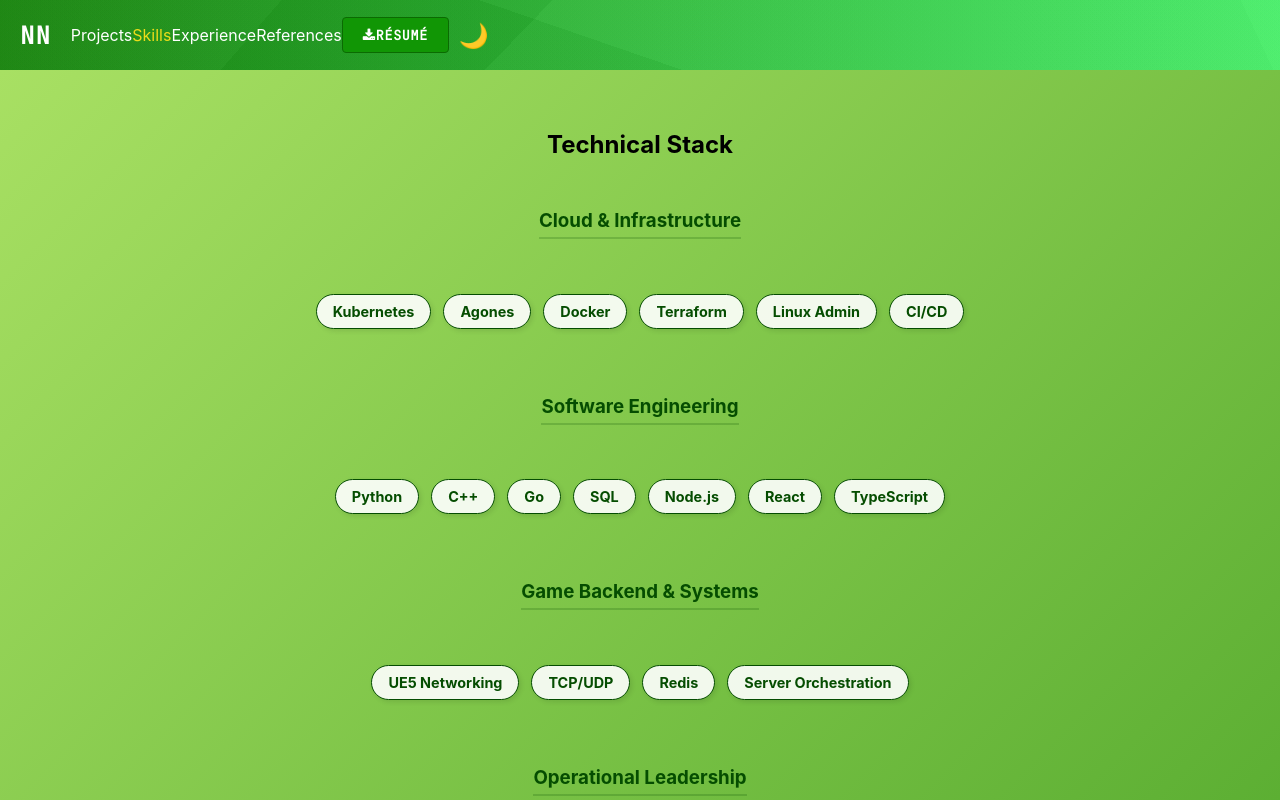
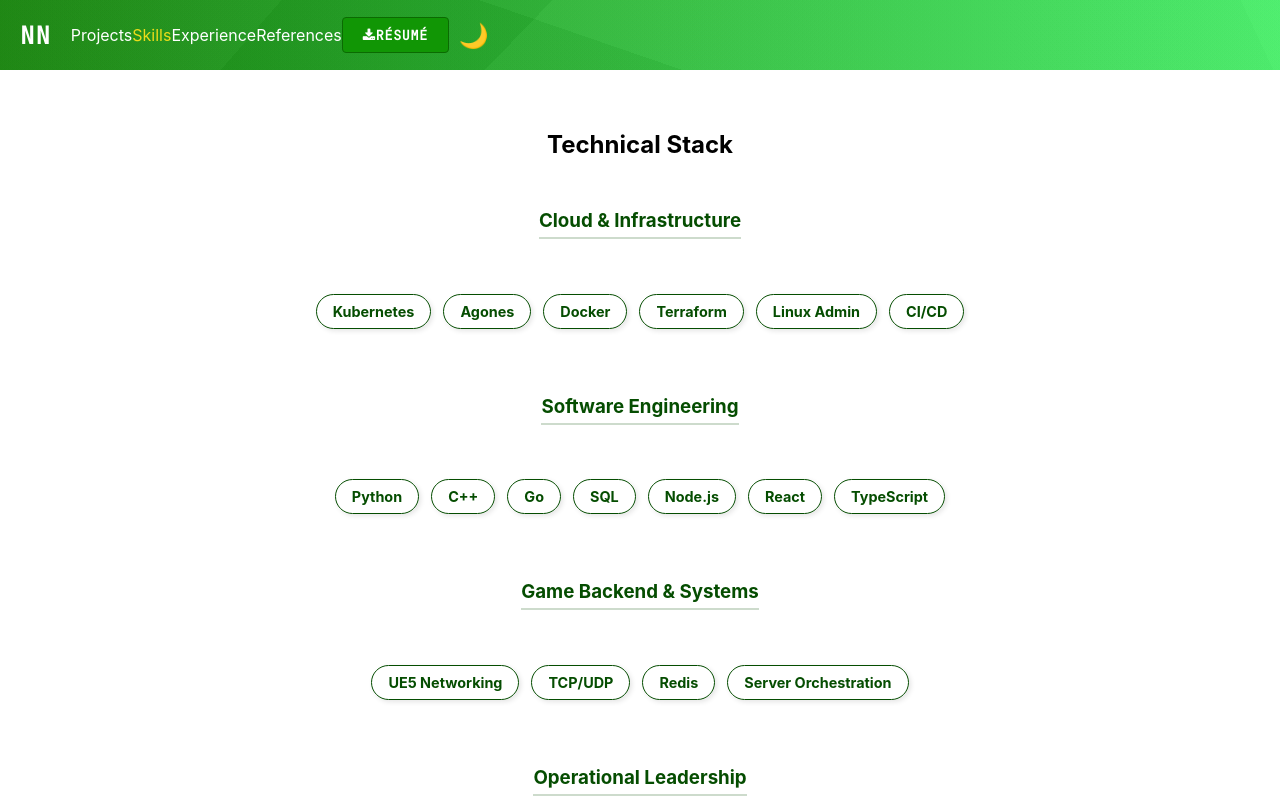
Before and after one commit to NevinsN/professional_portfolio, a React (Create React App) app in the folder professional_portfolio/: page /skills in a window 1280 px wide. Shown: the top 800 px of the page. Built offline with nearby package versions, Linux system fonts and the light colour scheme.

Commit message:
skills page background fix

```diff
--- a/professional_portfolio/src/App.css
+++ b/professional_portfolio/src/App.css
@@ -322,14 +322,14 @@ button {
     margin-top: 4px;
 }
 
-/* Ensure the Skills section matches your brand green */
 .skills-container {
-    background: linear-gradient(135deg, #a8e063 0%, #56ab2f 100%); /* Matches your header gradient */
+    background: transparent !important;
     color: #000;
     padding: 40px 20px;
-    min-height: 100vh; /* Ensures the green covers the whole screen */
+    min-height: 100vh;
     text-align: center;
 }
+
 
 /* Style the Category Headers */
 .skills-category h3 {
```
